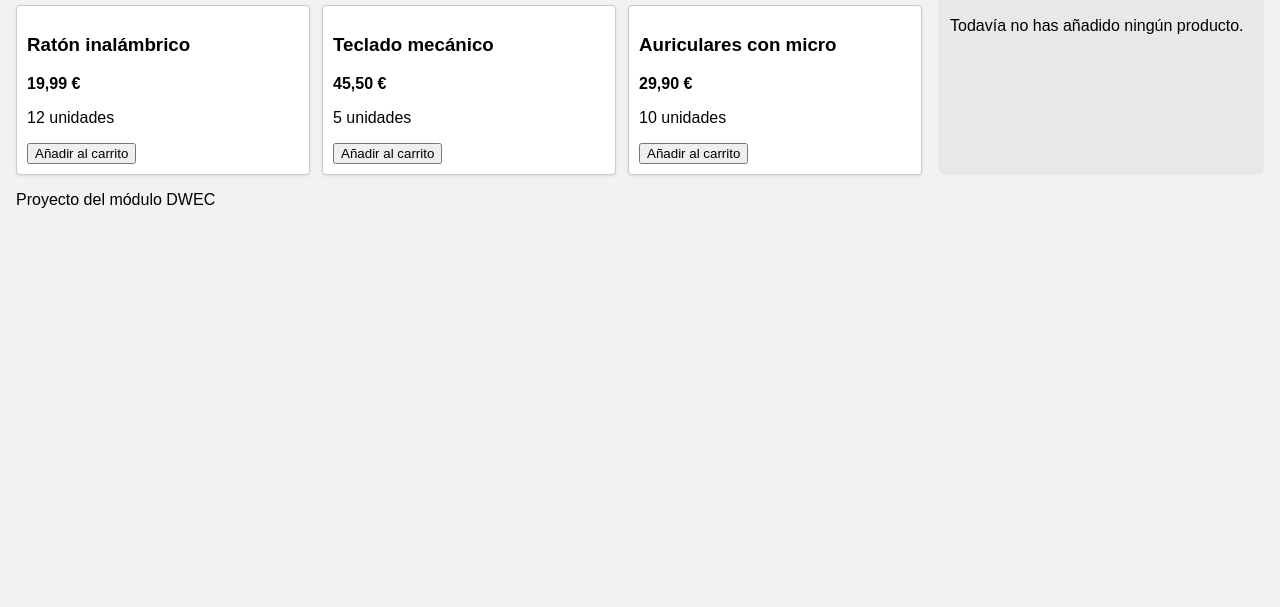
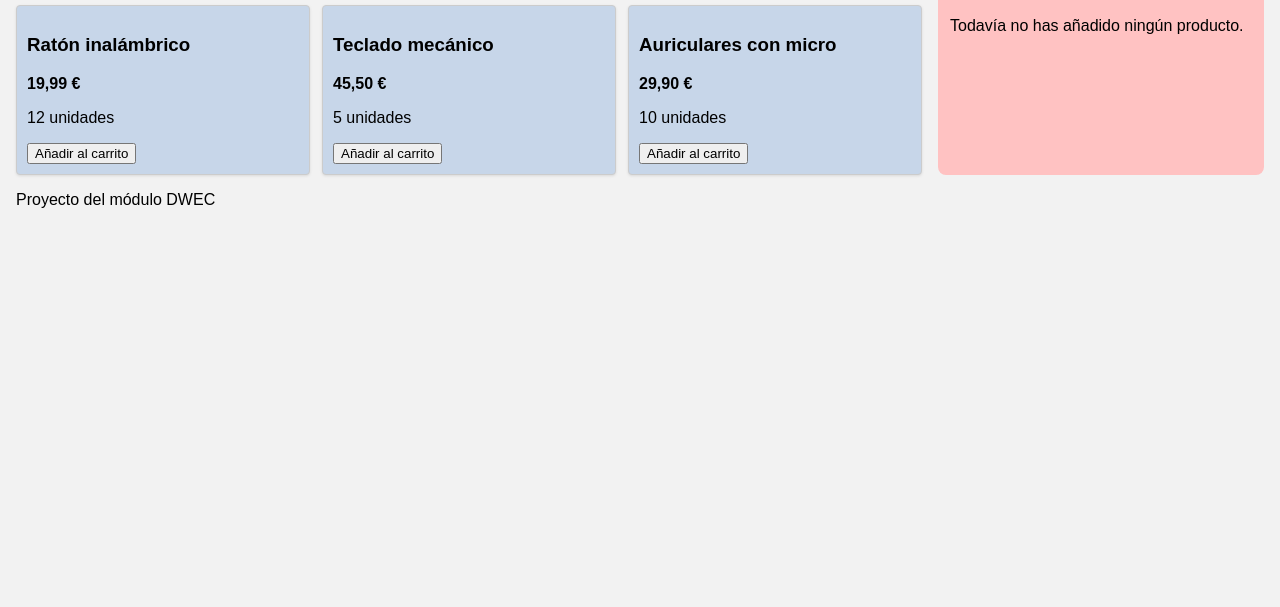
Before and after one commit to Kilichi/tienda-tecnoclick, a plain HTML site: page index.html in a window 1280 px wide. Shown: the part 193-800 px from the top of the page. Drawn offline with Linux system fonts and the light colour scheme.

Commit message:
feat(css): usar variables CSS para los colores de fondo de tarjetas y carrito

```diff
--- a/estilos.css
+++ b/estilos.css
@@ -37,7 +37,7 @@ header {
 
 .producto {
     flex: 1 1 180px;
-    background: white;
+    background: #c7d6e9;
     border: 1px solid #ccc;
     border-radius: 4px;
     padding: 10px;
@@ -50,7 +50,7 @@ header {
 
 .carrito {
     flex: 1;
-    background: #e8e8e8;
+    background: #ffc2c2;
     border-radius: 8px;
     padding: 12px;
     min-height: 200px;
```
